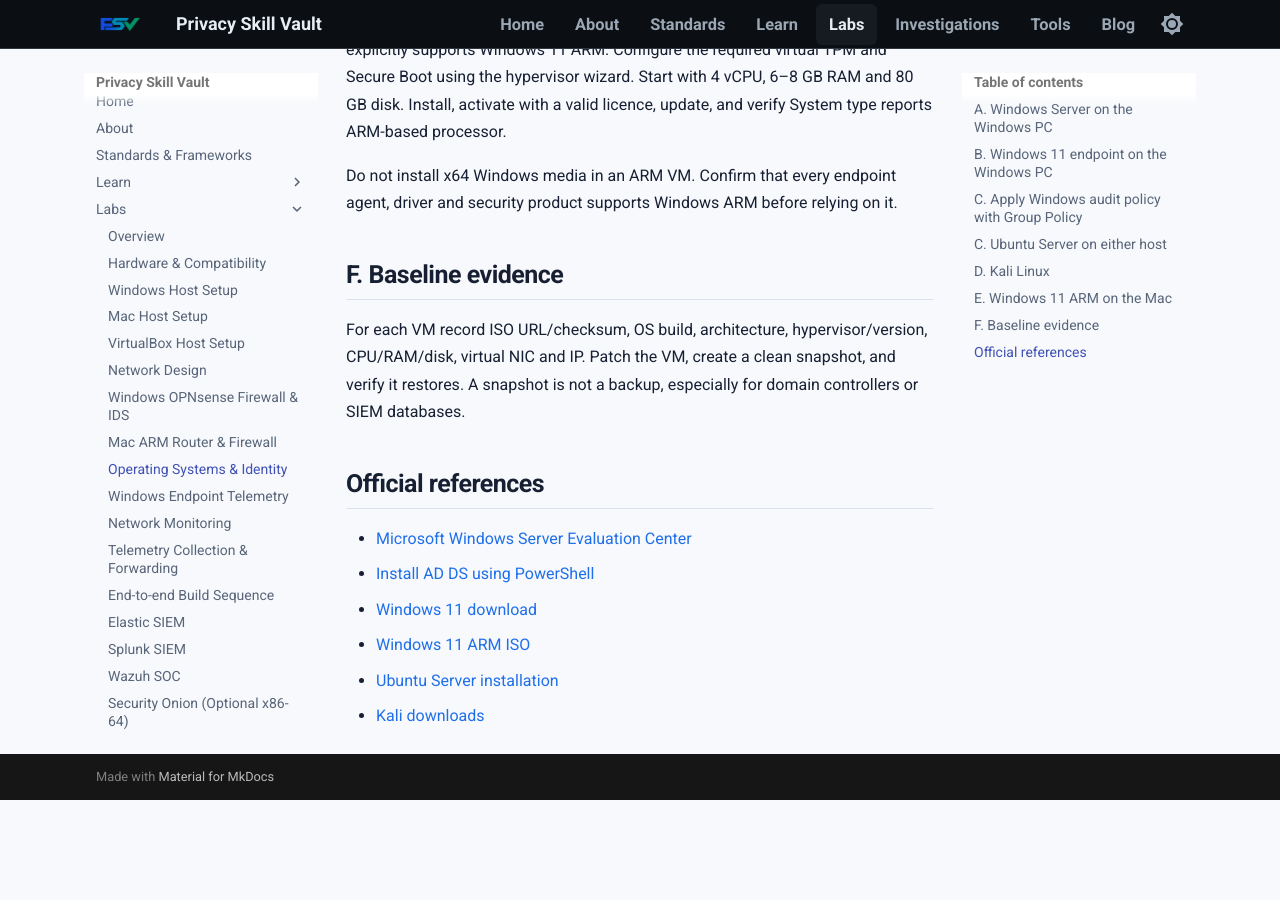
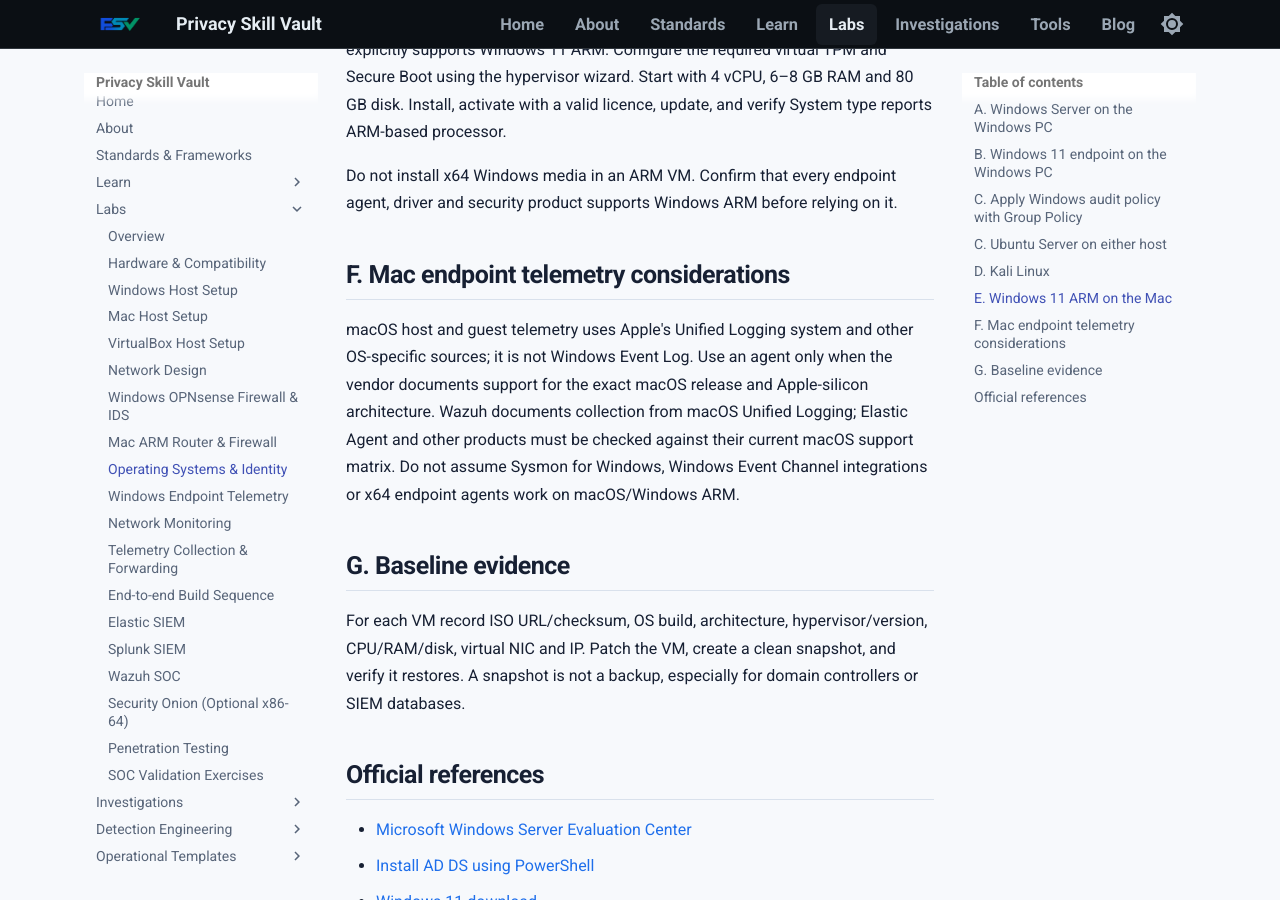
Before and after one commit to PrivacySkillVault/privacyskillvault.github.io, an MkDocs documentation site: the page built from docs/labs/operating-systems.md, in a window 1280 px wide and 900 px high, scrolled down 3970 px. Built offline with MkDocs 1.6.1 and Material for MkDocs 9.7.7, drawn with Linux system fonts in a browser that asks for light colours; before the commit the page ends 4770 px from its top, so only the background shows below that.

Commit message:
Phase 6: align operating-systems.md with dependency-ordered dual-platform design

```diff
--- a/docs/labs/operating-systems.md
+++ b/docs/labs/operating-systems.md
@@ -122,7 +122,11 @@
 
 Do not install x64 Windows media in an ARM VM. Confirm that every endpoint agent, driver and security product supports Windows ARM before relying on it.
 
-## F. Baseline evidence
+## F. Mac endpoint telemetry considerations
+
+macOS host and guest telemetry uses Apple's Unified Logging system and other OS-specific sources; it is not Windows Event Log. Use an agent only when the vendor documents support for the exact macOS release and Apple-silicon architecture. Wazuh documents collection from macOS Unified Logging; Elastic Agent and other products must be checked against their current macOS support matrix. Do not assume Sysmon for Windows, Windows Event Channel integrations or x64 endpoint agents work on macOS/Windows ARM.
+
+## G. Baseline evidence
 
 For each VM record ISO URL/checksum, OS build, architecture, hypervisor/version, CPU/RAM/disk, virtual NIC and IP. Patch the VM, create a clean snapshot, and verify it restores. A snapshot is not a backup, especially for domain controllers or SIEM databases.
 
```
